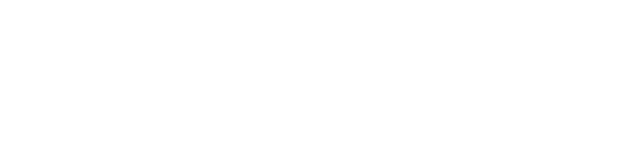
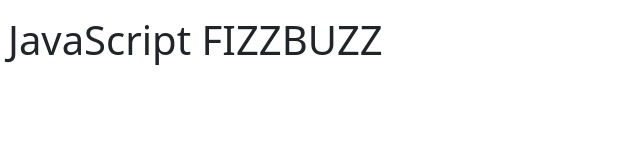
Before and after one commit to AlbertoCavans/js-fizzbuzz, a plain HTML site: page index.html in a window 1280 px wide. Shown: the whole page, without its empty margins (0-640 px from the left). Drawn offline with nearby package versions, Linux system fonts and the light colour scheme.

Commit message:
Feat index - DOM base

```diff
--- a/index.html
+++ b/index.html
@@ -39,5 +39,8 @@
     <script type="text/javascript" src="/JS/main.js" defer></script>
   </head>
 
-  <body></body>
+  <body>
+    <h1 class="my-3 mx-2">JavaScript FIZZBUZZ</h1>
+    <div class="container mx-2" id="cardsContainer"></div>
+  </body>
 </html>
```
